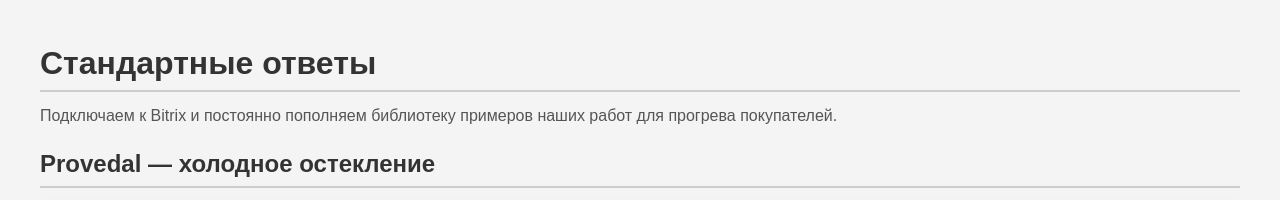
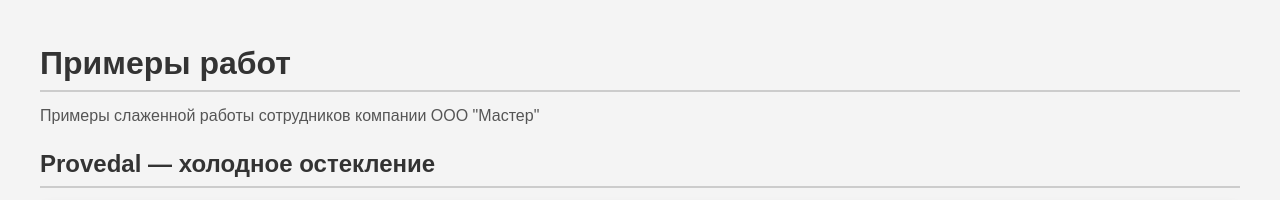
Before and after one commit to NazarovKI/examples, a plain HTML site: page index.html in a window 1280 px wide. Shown: the top 200 px of the page. Drawn offline with Linux system fonts and the light colour scheme.

Commit message:
Update index.html

```diff
--- a/index.html
+++ b/index.html
@@ -135,8 +135,8 @@
 <div class="container">
 
     <!-- ============================================================ -->
-    <h1>Стандартные ответы</h1>
-    <p style="margin-bottom:20px; color:#555;">Подключаем к Bitrix и постоянно пополняем библиотеку примеров наших работ для прогрева покупателей.</p>
+    <h1>Примеры работ</h1>
+    <p style="margin-bottom:20px; color:#555;">Примеры слаженной работы сотрудников компании ООО "Мастер"</p>
 
     <!-- ===== Раздел 1: Provedal - холодное остекление ===== -->
     <h2>Provedal — холодное остекление</h2>
```
